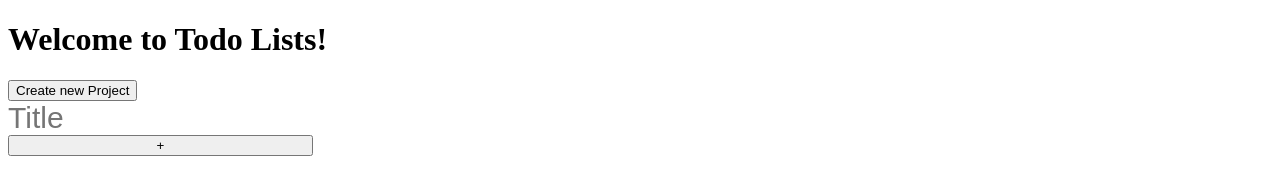
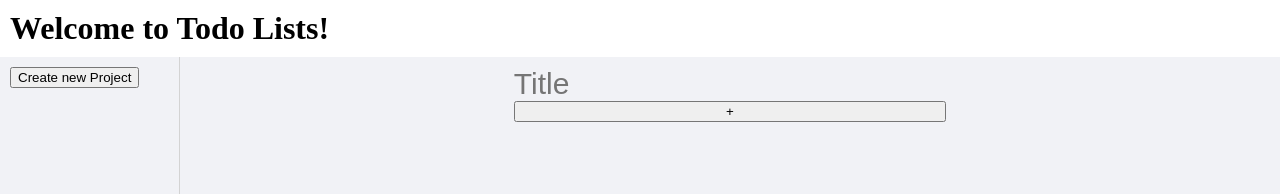
Before and after one commit to jor-eldevera/odin-todo-list, a website built with webpack: page dist/index.html in a window 1280 px wide. Shown: the top 194 px of the page. Built offline with nearby package versions, Linux system fonts and the light colour scheme.

Commit message:
Change page layout to have header and sidebar

```diff
--- a/src/style.css
+++ b/src/style.css
@@ -1,7 +1,48 @@
+html {
+	height: 100%;
+}
+
+body {
+	min-height: 100%;
+	margin: 0px;
+}
+
+header {
+	padding: 10px 10px;
+}
+
+h1 {
+	margin: 0px;
+}
+
+#body-container {
+	display: flex;
+	background-color: #f1f2f6;
+	height: calc(100vh - 39px);
+}
+
+#left-sidebar {
+	width: 164px;
+	border-right: 1px solid lightgray;
+	padding: 10px 10px;
+}
+
+#newProjectBtn {
+	margin: 0 auto;
+}
+
+#content {
+	width: calc(100% - 164px);
+	padding: 10px 10px;
+}
+
 #projects {
     display: grid;
     grid-template-columns: repeat(auto-fill, minmax(275px, 1fr));
     gap: 15px;
+
+	width: 40%;
+	margin: 0px auto;
 }
 
 .projectCard {
```
Also changed, not shown: dist/index.html.
